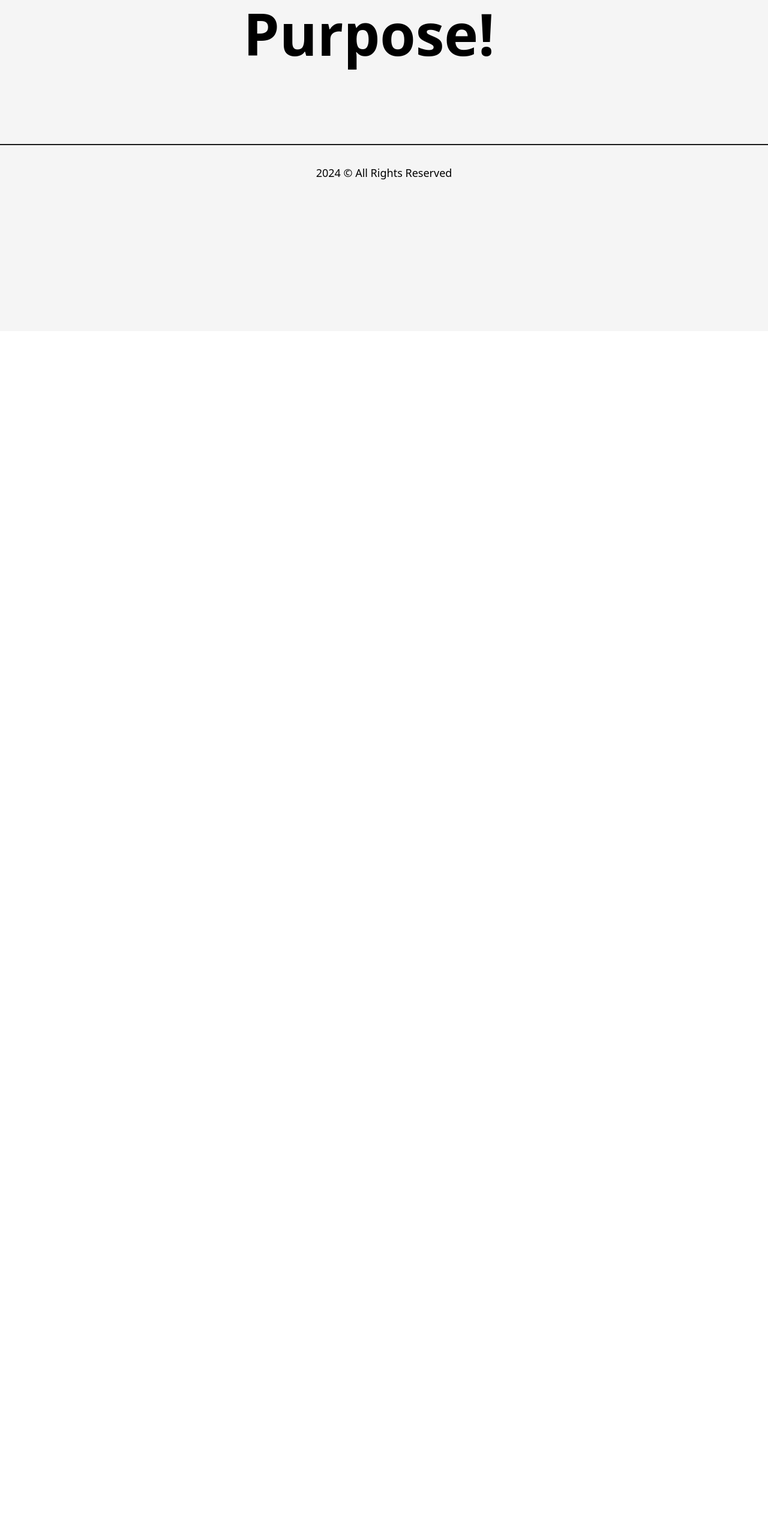
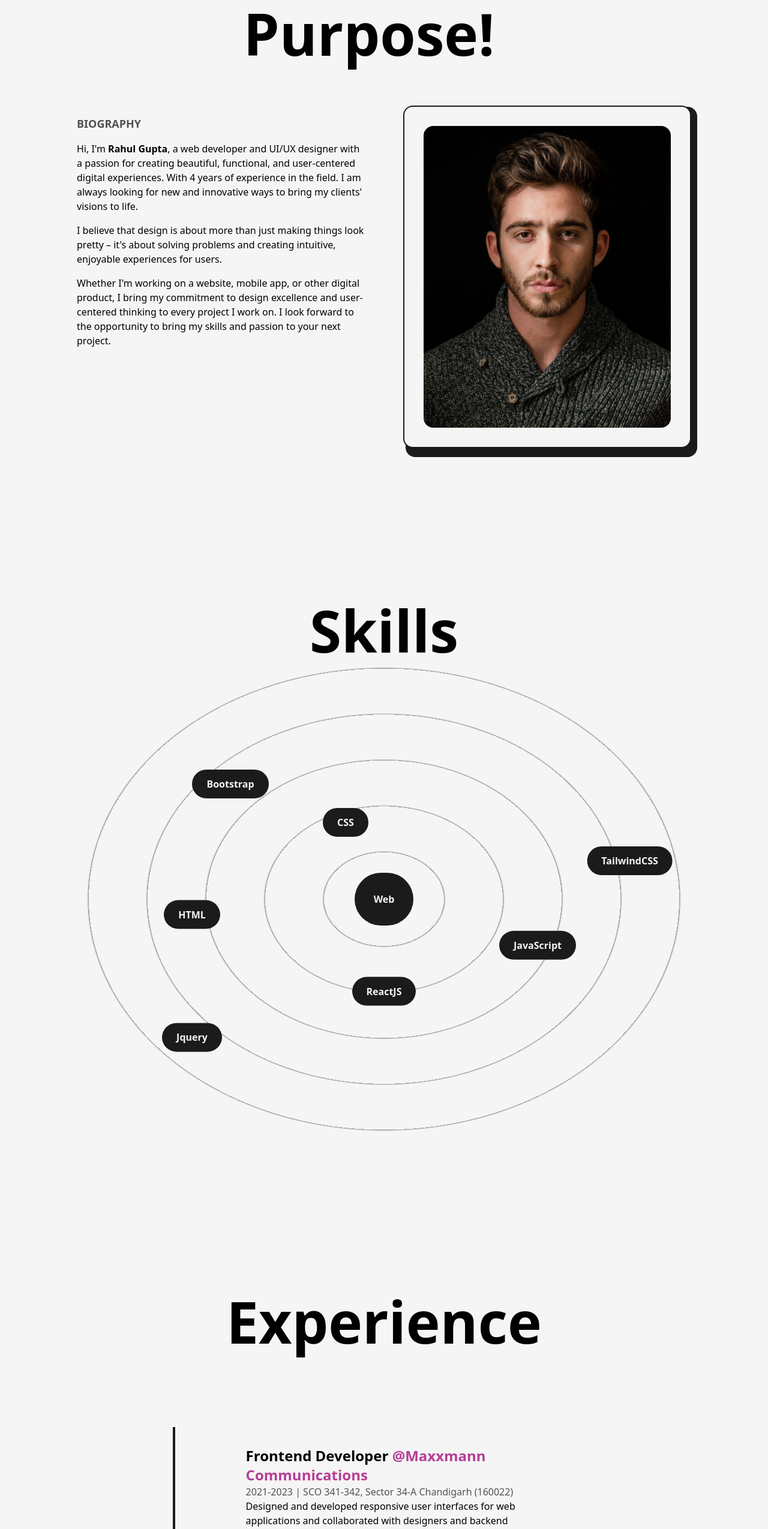
Before and after one commit to rahulgupta1660/portfolio, a React (Vite) app: page /about in a window 1280 px wide. Shown: the part 248-2797 px from the top of the page at 60% size. Before the commit the page ends 800 px from the top, so only its background shows below. Built offline with nearby package versions, Linux system fonts and the light colour scheme.

Commit message:
working on experience section

```diff
--- a/src/components/About.jsx
+++ b/src/components/About.jsx
@@ -1,12 +1,55 @@
 import React from "react";
 import Layout from "./Layout";
 import Animatedtext from "./Animatedtext";
+import profilepic from "../../src/assets/images/profile/developer-pic-2.jpg";
+import Skills from "./Skills";
+import Experience from "./Experience";
 
 const About = () => {
   return (
     <div className="flex flex-col w-full items-center justify-center">
       <Layout className="pt-16">
-        <Animatedtext text="Passion Fuels Purpose! " />
+        <Animatedtext text="Passion Fuels Purpose! " className="pb-16" />
+        <div className="grid w-full grid-cols-8 gap-16">
+          <div className="col-span-4 flex flex-col items-start justify-start">
+            <h2 className="text-lg font-bold uppercase py-4 text-dark/75">
+              Biography
+            </h2>
+            <p className="font-medium">
+              Hi, I'm <span className="font-bold">Rahul Gupta</span>, a web
+              developer and UI/UX designer with a passion for creating
+              beautiful, functional, and user-centered digital experiences. With
+              4 years of experience in the field. I am always looking for new
+              and innovative ways to bring my clients' visions to life.
+            </p>
+
+            <p className="font-medium py-4">
+              I believe that design is about more than just making things look
+              pretty – it's about solving problems and creating intuitive,
+              enjoyable experiences for users.
+            </p>
+
+            <p className="font-medium">
+              Whether I'm working on a website, mobile app, or other digital
+              product, I bring my commitment to design excellence and
+              user-centered thinking to every project I work on. I look forward
+              to the opportunity to bring my skills and passion to your next
+              project.
+            </p>
+          </div>
+          <div className="col-span-4 relative h-max rounded-2xl border-2 border-solid border-dark bg-light p-8 flex flex-col items-start justify-start">
+            <div className="absolute top-0 -right-3 -z-10 w-[102%] h-[103%] rounded-2xl bg-dark"></div>
+            <img
+              src={profilepic}
+              alt="profile"
+              loading="lazy"
+              decoding="aynsc"
+              className="w-full h-auto rounded-2xl"
+            />
+          </div>
+        </div>
+        <Skills />
+        <Experience />
       </Layout>
     </div>
   );
--- /dev/null
+++ b/src/components/Experience.jsx
@@ -0,0 +1,50 @@
+import React from "react";
+
+const Experience = () => {
+  const Details = ({ position, company, companylink, time, address, work }) => {
+    return (
+      <li className="py-8 w-[60%] mx-auto flex flex-col items-center justify-between">
+        <div>
+          <h3 className="capitalize font-bold text-2xl">
+            {position}&nbsp;
+            <a
+              href={companylink}
+              target="_blank"
+              className="text-primary capitalize"
+            >
+              @{company}
+            </a>
+          </h3>
+          <span className="capitalize font-medium text-dark/75">
+            {time} | {address}
+          </span>
+          <p className="font-medium w-full">{work}</p>
+        </div>
+      </li>
+    );
+  };
+
+  return (
+    <div className="py-64">
+      <h2 className="text-8xl font-bold w-full text-center pb-32">
+        Experience
+      </h2>
+      <div className="w-[75%] mx-auto relative">
+        <div className="absolute left-8 top-0 w-[4px] h-full bg-dark origin-top"></div>
+        <ul>
+          <Details
+            company="Maxxmann Communications"
+            position="Frontend Developer"
+            time="2021-2023"
+            address="SCO 341-342, Sector 34-A
+            Chandigarh (160022)"
+            work="Designed and developed responsive user interfaces for web applications and collaborated with designers and backend developers to implement efficient frontend solutions"
+            companylink="https://maxxmann.in/"
+          />
+        </ul>
+      </div>
+    </div>
+  );
+};
+
+export default Experience;
--- /dev/null
+++ b/src/components/Skills.jsx
@@ -0,0 +1,42 @@
+import { motion } from "framer-motion";
+import React from "react";
+
+const Skills = () => {
+  const Skill = ({ name, x, y }) => {
+    return (
+      <motion.div
+        className="flex items-center justify-center rounded-full font-semibold bg-dark text-light p-8 shadow-dark absolute py-3 px-6 cursor-pointer"
+        whileHover={{ scale: 1.05 }}
+        initial={{ x: 0, y: 0 }}
+        whileInView={{ x: x, y: y }}
+        transition={{ duration: 1.5 }}
+        viewport={{ once: true }}
+      >
+        {name}
+      </motion.div>
+    );
+  };
+
+  return (
+    <div>
+      <h2 className="text-8xl font-bold text-center pt-64 w-full">Skills</h2>
+      <div className="w-full h-screen flex rounded-full justify-center items-center bg-circularLight">
+        <motion.div
+          className="flex items-center justify-center rounded-full font-semibold bg-dark text-light p-8 shadow-dark "
+          whileHover={{ scale: 1.5 }}
+        >
+          Web
+        </motion.div>
+        <Skill name="HTML" x="-25vw" y="2vw" />
+        <Skill name="CSS" x="-5vw" y="-10vw" />
+        <Skill name="JavaScript" x="20vw" y="6vw" />
+        <Skill name="ReactJS" x="0vw" y="12vw" />
+        <Skill name="Bootstrap" x="-20vw" y="-15vw" />
+        <Skill name="TailwindCSS" x="32vw" y="-5vw" />
+        <Skill name="Jquery" x="-25vw" y="18vw" />
+      </div>
+    </div>
+  );
+};
+
+export default Skills;
--- a/tailwind.config.js
+++ b/tailwind.config.js
@@ -4,7 +4,7 @@ export default {
   theme: {
     extend: {
       animation: {
-        "spin-slow": "spin 5s linear infinite",
+        "spin-slow": "spin 8s linear infinite",
       },
       colors: {
         dark: "#1b1b1b",
```
